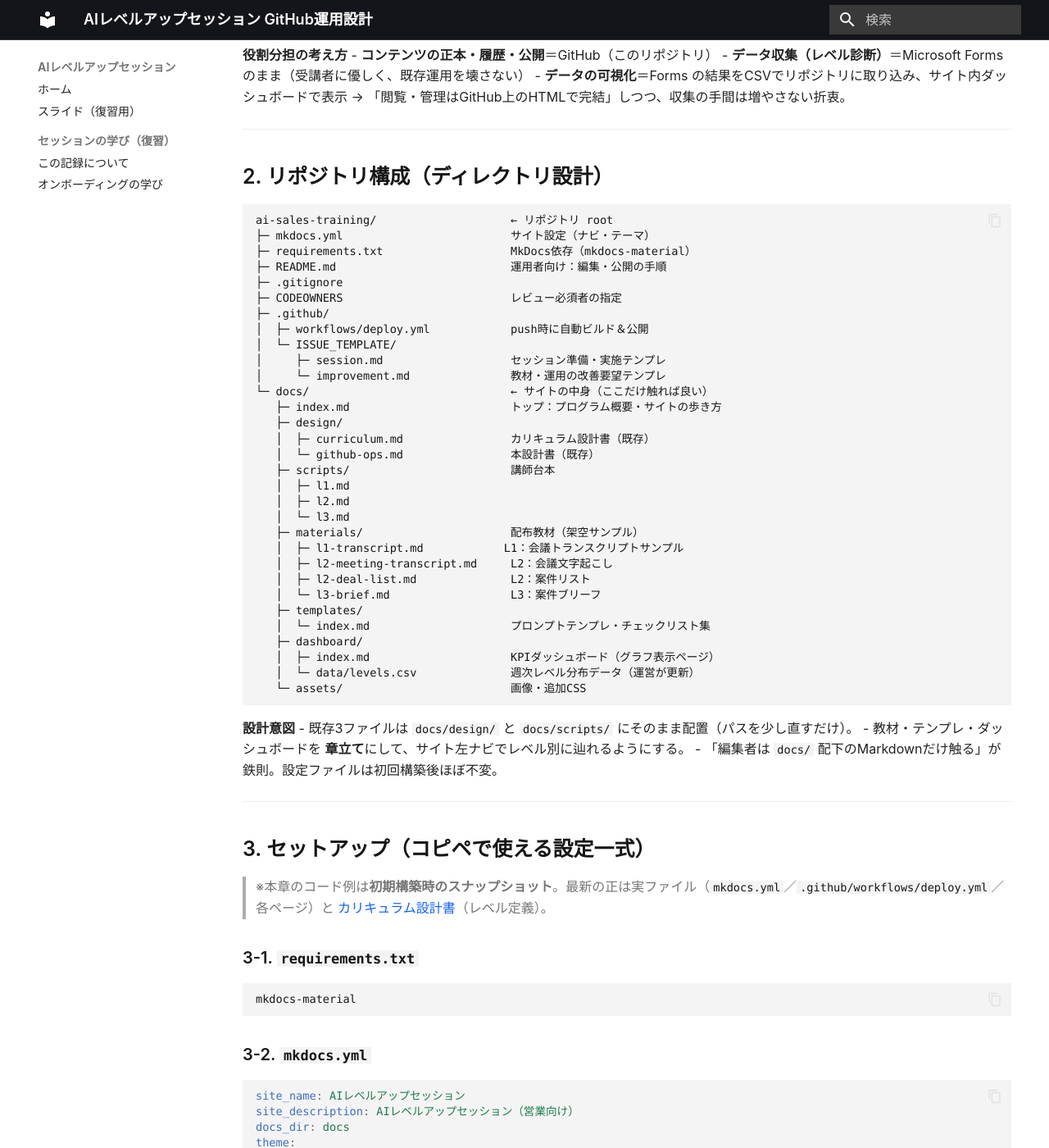
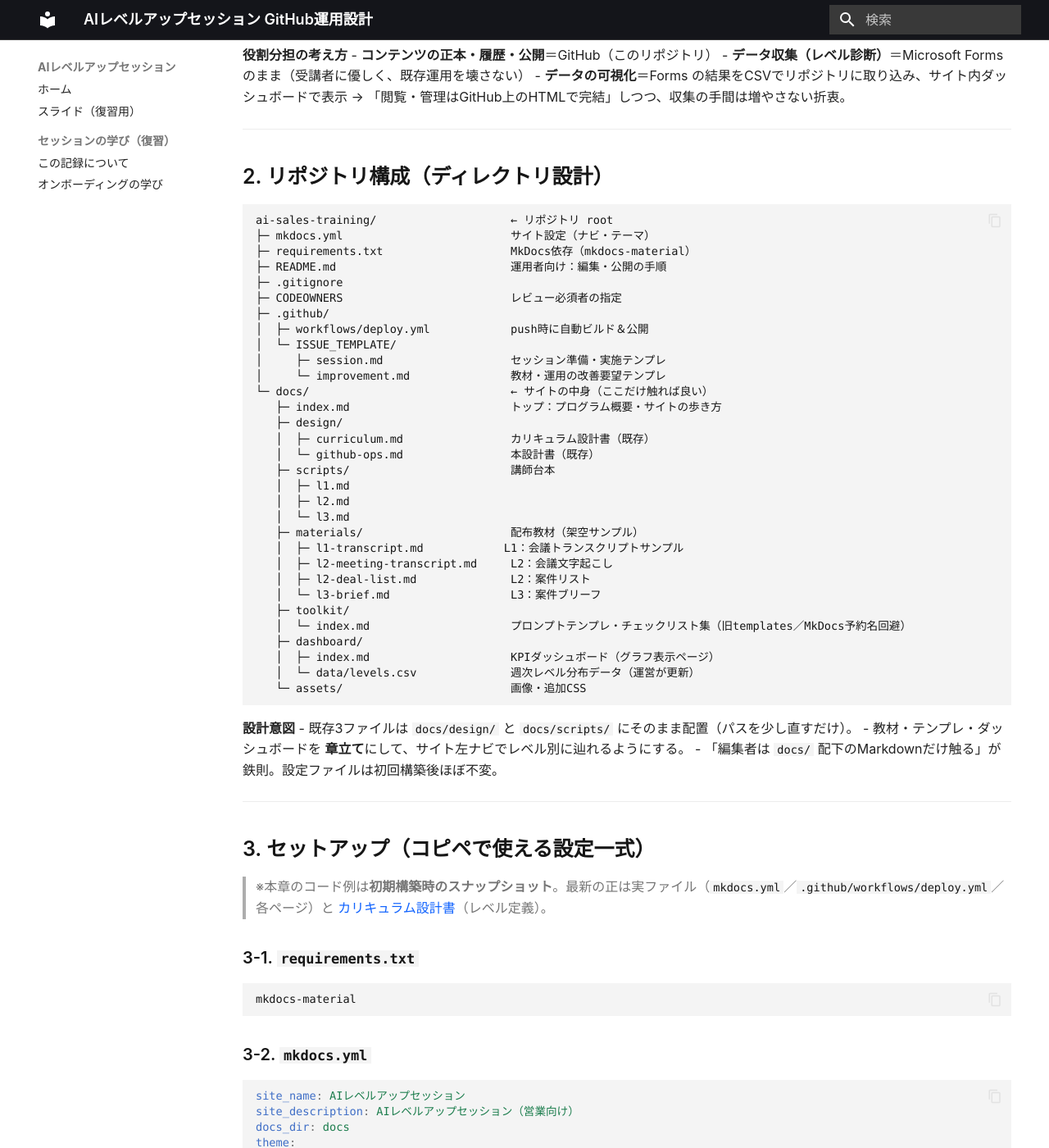
Before and after one commit to horiken1977/ai-education, an MkDocs documentation site: the page built from docs/design/github-ops.md, in a window 1280 px wide and 1400 px high, scrolled down 929 px. Shown: the whole window at 82% size. Built offline with MkDocs 1.6.1 and Material for MkDocs 9.7.7, drawn with Linux system fonts in a browser that asks for light colours; some web fonts are replaced; some of the changed text lies outside the part shown.

Commit message:
テンプレート集を docs/toolkit/ にリネーム：MkDocs予約名 /templates/ の既定除外を回避し404を解消（navには出さず本文リンクから到達）。slides-index の講師台本リンクも受講者向けに除去
Co-Authored-By: Claude Opus 4.8 <noreply@anthropic.com>

````diff
--- a/docs/design/github-ops.md
+++ b/docs/design/github-ops.md
@@ -72,8 +72,8 @@ ai-sales-training/                    ← リポジトリ root
    │  ├─ l2-meeting-transcript.md     L2：会議文字起こし
    │  ├─ l2-deal-list.md              L2：案件リスト
    │  └─ l3-brief.md                  L3：案件ブリーフ
-   ├─ templates/
-   │  └─ index.md                     プロンプトテンプレ・チェックリスト集
+   ├─ toolkit/
+   │  └─ index.md                     プロンプトテンプレ・チェックリスト集（旧templates／MkDocs予約名回避）
    ├─ dashboard/
    │  ├─ index.md                     KPIダッシュボード（グラフ表示ページ）
    │  └─ data/levels.csv              週次レベル分布データ（運営が更新）
@@ -143,7 +143,7 @@ nav:
       - L2 会議文字起こし: materials/l2-meeting-transcript.md
       - L2 案件リスト: materials/l2-deal-list.md
       - L3 案件ブリーフ: materials/l3-brief.md
-  - テンプレート集: templates/index.md
+  - テンプレート集: toolkit/index.md
   - KPIダッシュボード: dashboard/index.md
 ```
 
@@ -234,7 +234,7 @@ __pycache__/
 | 月 | レベル診断Forms配布／前回宿題リマインド | Forms・Teams |
 | 火〜水 | 当週セッションの準備（台本確認・配布教材更新があればPR） | GitHub PR |
 | 木/金 | 本番セッション実施 | Teams |
-| 翌日 | 診断結果CSVを `dashboard/data/levels.csv` に追記コミット／気づきを台本に反映（PR）／良かった資産を `templates/` に昇格 | GitHub PR |
+| 翌日 | 診断結果CSVを `dashboard/data/levels.csv` に追記コミット／気づきを台本に反映（PR）／良かった資産を `toolkit/` に昇格 | GitHub PR |
 
 ### 編集の実務（非エンジニアでも回せる）
 - 小さな修正は **GitHub Web UI で直接編集**（ファイルを開いて鉛筆アイコン → 変更 → PR作成）。ローカル環境構築は不要。
--- a/mkdocs.yml
+++ b/mkdocs.yml
@@ -3,13 +3,12 @@ site_description: AIレベルアップセッション（営業向け・IBM Consu
 docs_dir: docs
 exclude_docs: |
   slides/
-  !/templates/          # MkDocs既定で /templates/ は除外される→受講者向けに復活（navには出さず not_in_nav で直リンク到達のみ）
 not_in_nav: |
   /dashboard/
   /design/
   /scripts/
   /materials/
-  /templates/
+  /toolkit/
 extra_css:
   - assets/ibm.css
 theme:
````
Also changed, not shown: docs/design/curriculum.md (+1 -1 lines), docs/design/lecture-mode.md (+1 -1 lines), docs/index.md (+1 -1 lines), docs/slides-index.md (+1 -2 lines), .markdownlint.json (added), docs/toolkit/index.md (renamed from docs/templates/index.md).
